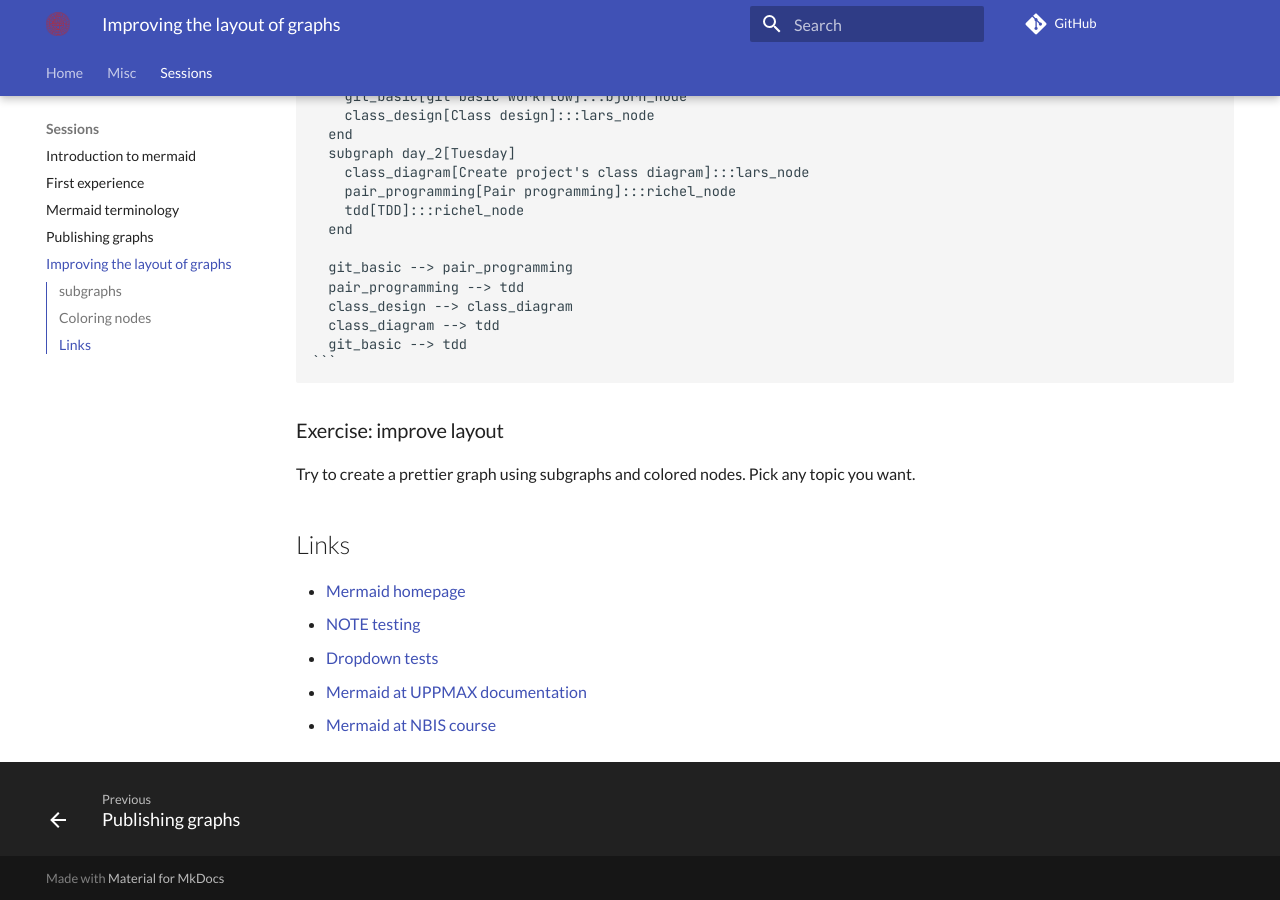
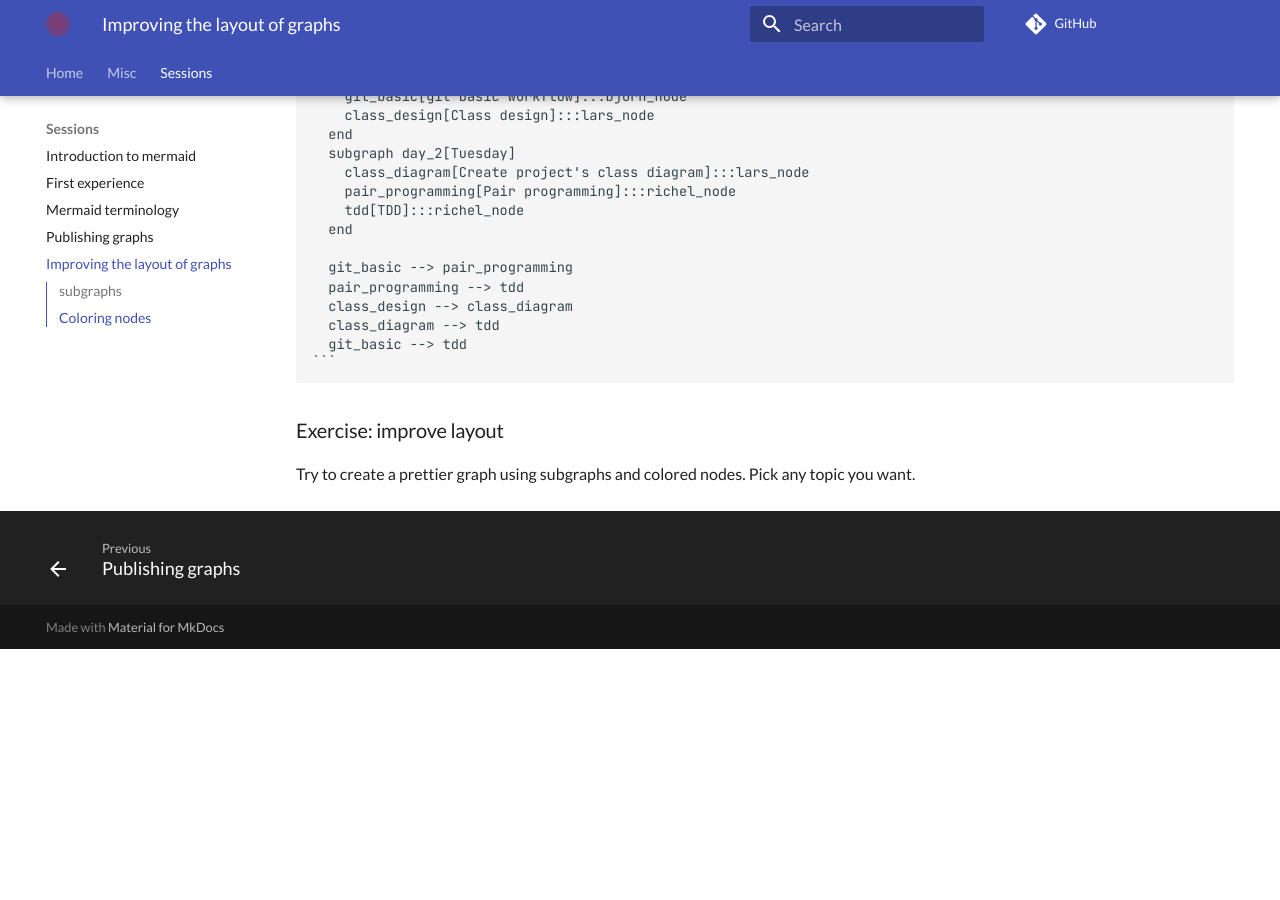
Before and after one commit to richelbilderbeek/lesson_mermaid, an MkDocs documentation site: the page built from docs/sessions/improving_layout.md, in a window 1280 px wide and 900 px high, scrolled down 1365 px. Built offline with MkDocs 1.6.1 and Material for MkDocs 9.7.7, drawn with Linux system fonts in a browser that asks for light colours; comment, search, counter and statistics services are not loaded; after the commit the page ends 2014 px from its top, so only the background shows below that.

Commit message:
Better main page, added links page

```diff
--- a/docs/sessions/improving_layout.md
+++ b/docs/sessions/improving_layout.md
@@ -89,11 +89,3 @@
 Try to create a prettier graph using subgraphs
 and colored nodes.
 Pick any topic you want.
-
-## Links
-
-- [Mermaid homepage](https://mermaid.js.org/)
-- [NOTE testing](https://github.com/sinsukehlab/NOTE-test/blob/main/NOTE.md)
-- [Dropdown tests](https://gist.github.com/citrusui/07978f14b11adada364ff901e27c7f61)
-- [Mermaid at UPPMAX documentation](https://docs.uppmax.uu.se/getting_started/login_bianca/#overview)
-- [Mermaid at NBIS course](https://uppmax.github.io/programming_formalisms/misc/exercise_procedure/)
--- a/mkdocs.yml
+++ b/mkdocs.yml
@@ -7,6 +7,7 @@
   - Misc:
     - Schedule: misc/schedule.md
     - About Richel: misc/richel.md
+    - Links: misc/links.md
   - Sessions:
     - Introduction to mermaid: sessions/intro_to_mermaid.md
     - First experience: sessions/first_experience.md
```
Also changed, not shown: docs/index.md (+1 -0 lines), docs/misc/links.md (added, +5 -0 lines).
